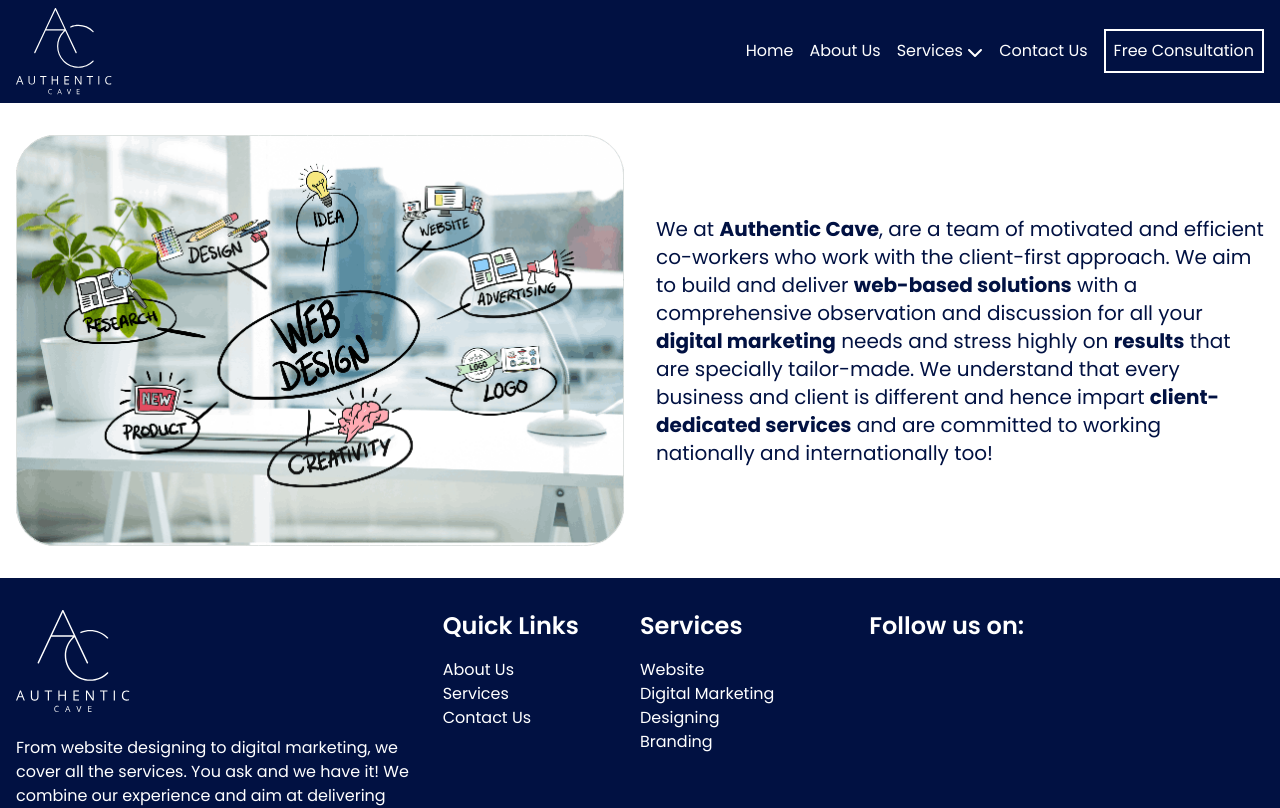
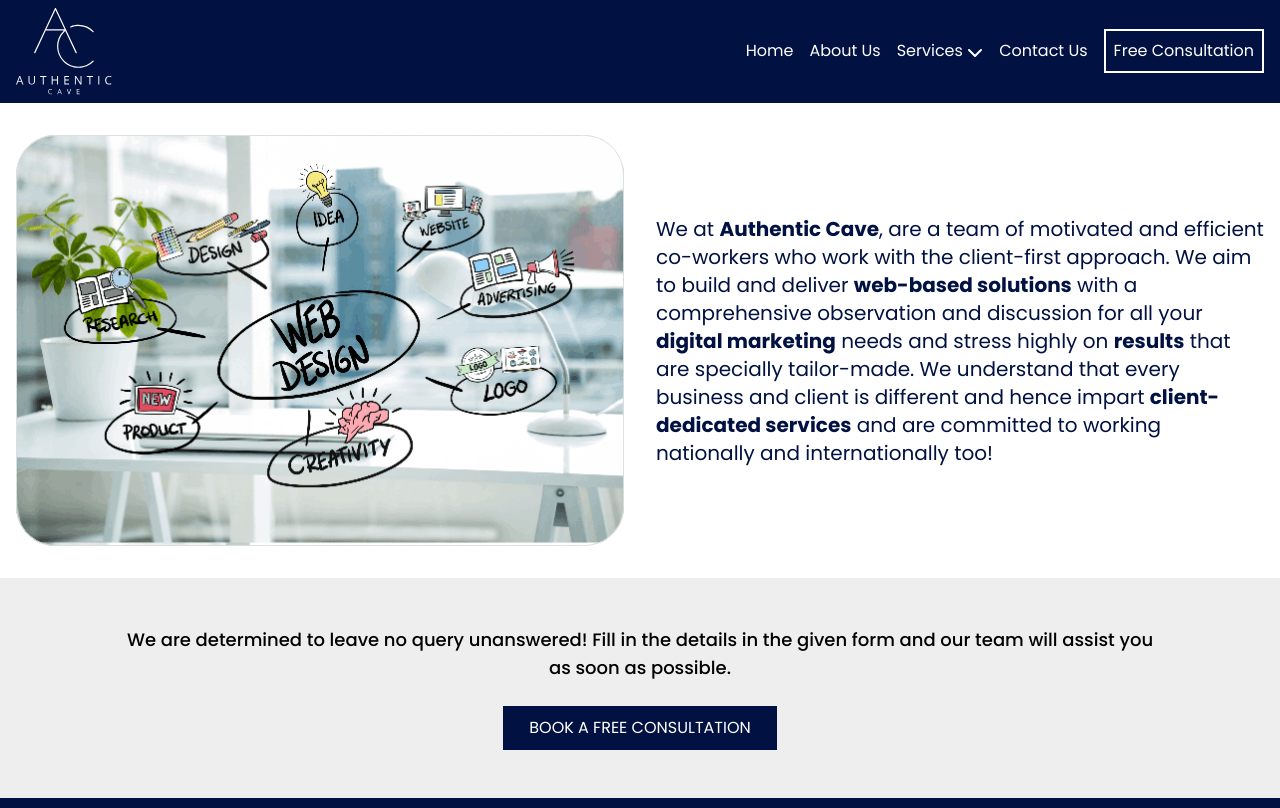
Before and after one commit to therealmensumit/react-authentic, a React (Create React App) app: page /about-us in a window 1280 px wide. Shown: the top 808 px of the page. Built offline with nearby package versions, Linux system fonts and the light colour scheme.

Commit message:
about section

```diff
--- a/public/index.html
+++ b/public/index.html
@@ -30,7 +30,7 @@
       work correctly both with client-side routing and a non-root public URL.
       Learn how to configure a non-root public URL by running `npm run build`.
     -->
-    <title>React App</title>
+    <title>Authentic Cave</title>
   </head>
   <body>
     <noscript>You need to enable JavaScript to run this app.</noscript>
--- a/src/App.js
+++ b/src/App.js
@@ -6,6 +6,7 @@
 import About from "./Components/About";
 import Contact from "./Components/Contact";
 import Footer from "./Components/Footer";
+import ScrollToTop from "./ScrollToTop";
 
 
 
@@ -13,6 +14,7 @@
   return (
     <>
       <BrowserRouter>
+        <ScrollToTop/>
         <Nav />
         <Routes>
           <Route path="/" element={<Home />} />
--- a/src/Components/About.jsx
+++ b/src/Components/About.jsx
@@ -1,9 +1,11 @@
 import React from "react";
+import { Link } from "react-router-dom";
 import Image from '../assets/img/web-design-concepts.png'
 
 const About = () => {
   return (
-    <section className="py-8 font-body">
+    <div className="font-body">
+      <section className="py-8">
         <div className="container mx-auto px-4">
           <div className="flex flex-wrap -mx-4 items-center gap-y-4">
             <div className="lg:w-6/12 w-full px-4">
@@ -24,6 +26,16 @@
           </div>
         </div>
       </section>
+
+      <section className="py-12 bg-[#eee]">
+        <div className="container mx-auto px-4 text-center">
+          <div className="lg:w-10/12 w-full mx-auto">
+            <p className="text-lg font-medium mb-6">We are determined to leave no query unanswered! Fill in the details in the given form and our team will assist you as soon as possible.</p>
+            <Link className="py-2 px-6 border-2 border-darkBlue text-white bg-darkBlue inline-block hover:border-orange hover:bg-orange">BOOK A FREE CONSULTATION</Link>
+          </div>
+        </div>
+      </section>
+    </div>
   );
 };
 
--- a/src/Components/Home.jsx
+++ b/src/Components/Home.jsx
@@ -1,7 +1,9 @@
 import React, { useRef, useEffect } from "react";
+import { Link } from "react-router-dom";
 import { gsap } from "gsap";
 import { ScrollTrigger } from "gsap/ScrollTrigger";
 import BannerImg from "../assets/img/banner-img.png";
+
 
 const Home = () => {
   gsap.registerPlugin(ScrollTrigger);
@@ -31,7 +33,7 @@
 
   return (
     <>
-      <section className="bg-darkBlue py-8 font-body">
+      <section className="before:bg-darkBlue before:absolute before:top-0 before:right-0 before:w-full before:h-full before:rounded-bl-[300px] before:-z-10 z-0 relative py-8 font-body">
         <div className="container mx-auto px-4">
           <div className="flex flex-wrap -mx-4 items-center gap-y-4">
             <div className="lg:w-6/12 w-full px-4 lg:text-start text-center">
@@ -49,12 +51,12 @@
                 presence. With our 360° Digital Marketing Services, experience
                 your business growth like never before!
               </p>
-              <a
-                href="#"
+              <Link
+                to={'/about-us'}
                 className="p-2 border-2 border-white text-white inline-block hover:border-orange hover:bg-orange"
               >
                 About Company
-              </a>
+              </Link>
             </div>
             <div className="lg:w-6/12 w-full px-4">
               <img src={BannerImg} alt="Banner" className="w-9/12 mx-auto" />
--- a/src/Components/Nav.jsx
+++ b/src/Components/Nav.jsx
@@ -10,7 +10,7 @@
   };
 
   return (
-    <header className="bg-darkBlue font-body relative z-10">
+    <header className="bg-darkBlue font-body sticky top-0 z-10">
       <div className="container mx-auto flex flex-wrap px-4 py-2 items-center">
         <Link to={'/'} className="flex title-font font-medium items-center text-orange">
           <img src={Logo} alt="Logo" className="md:w-24 w-20" />
--- /dev/null
+++ b/src/ScrollToTop.js
@@ -0,0 +1,14 @@
+import React, { useEffect } from 'react';
+import { useLocation } from 'react-router-dom';
+
+const ScrollToTop = () => {
+  const { pathname } = useLocation();
+
+  useEffect(() => {
+    window.scrollTo(0, 0);
+  }, [pathname]);
+
+  // return null;
+};
+
+export default ScrollToTop;
```
Lines whose indentation alone changed are shown as unchanged.
